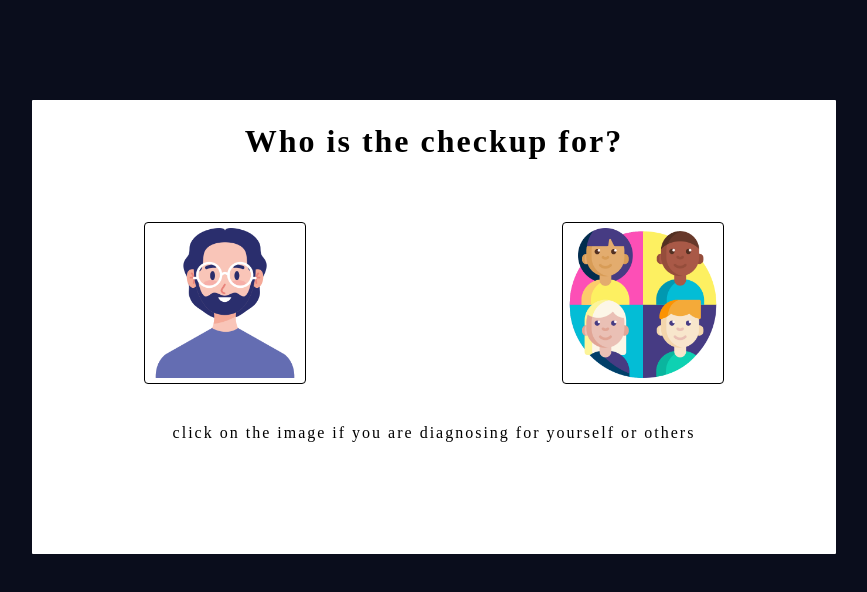
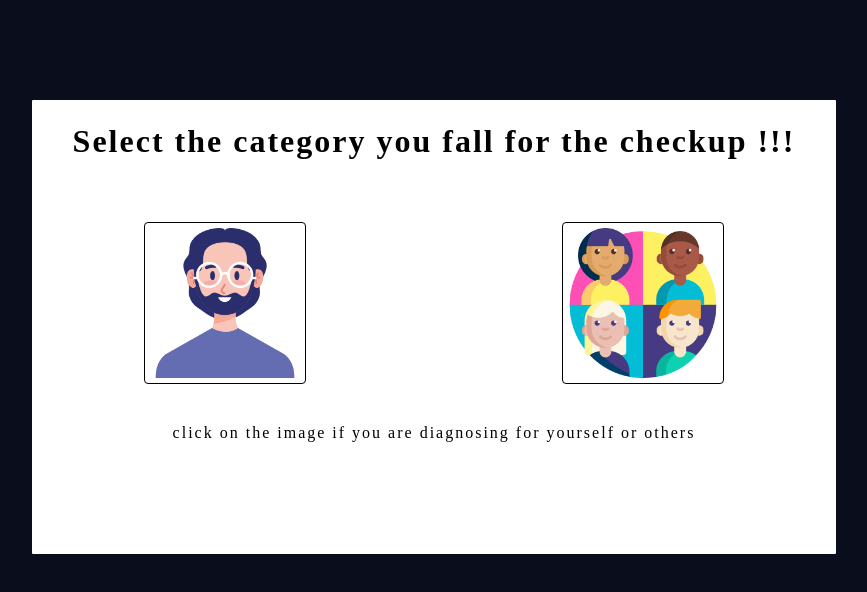
Before and after one commit to Kanika36/HealthBot, a plain HTML site: page checkup.html in a window 1280 px wide. Shown: the whole page, without its empty margins (178-1045 px from the left). Drawn offline with Linux system fonts and the light colour scheme.

Commit message:
Update checkup.html

```diff
--- a/checkup.html
+++ b/checkup.html
@@ -1,14 +1,14 @@
 <!DOCTYPE html>
 <html>
     <head>
-        <title>Screeningbar</title>
+        <title>checkingbar</title>
         <meta name="viewport" content="width=device-width, initial-scale=1">
         <link rel="icon" href="images\medical.png" type="image/x-icon">
         <link rel="stylesheet" href="checkup.css" type="text/css">
     </head>
     <body>
         <div class="page1">
-            <h1>Who is the checkup for?</h1>
+            <h1>Select the category you fall for the checkup !!!</h1>
             <div class="myself">
                 <a href="sex.html"><img src="images\sda.png" height="150px" width ="150px" id="single"></a>
 
```
